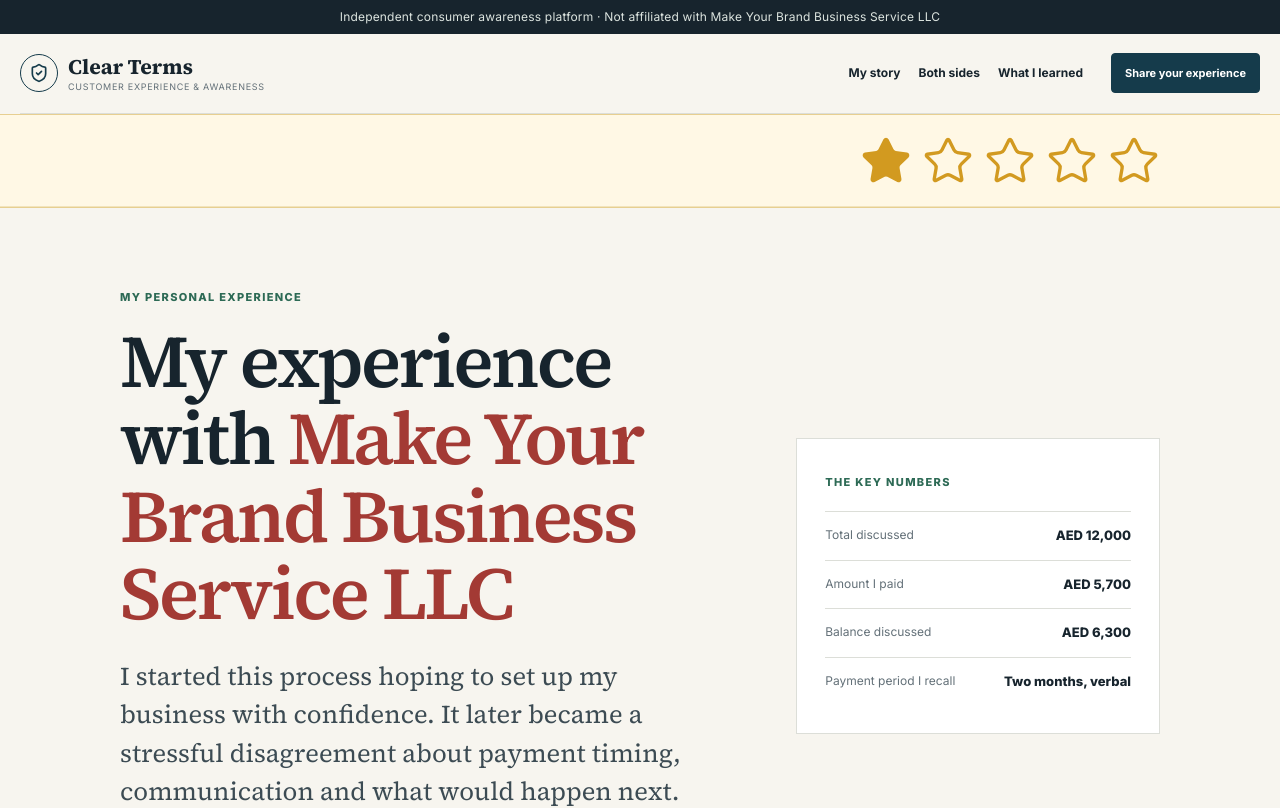
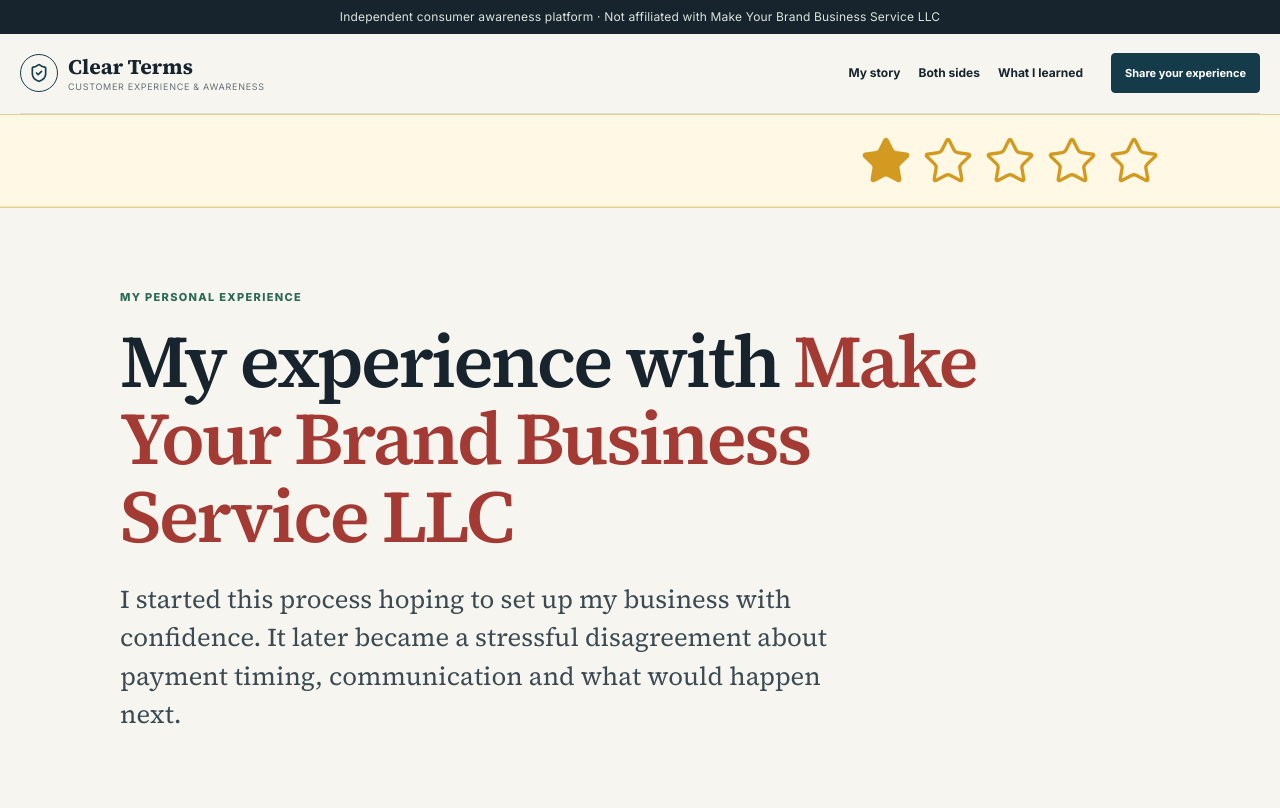
Before and after one commit to thameem89/myb, a Next.js app: page / in a window 1280 px wide. Shown: the top 808 px of the page. Built offline with nearby package versions, Linux system fonts and the light colour scheme; no server answers.

Commit message:
Remove homepage facts card and story button

```diff
--- a/app/page.tsx
+++ b/app/page.tsx
@@ -24,22 +24,12 @@
     </section>
 
     <section className="personal-hero">
-      <div className="one-page-wrap personal-hero-grid">
+      <div className="one-page-wrap">
         <div>
           <span className="eyebrow">My personal experience</span>
           <h1>My experience with <span className="company-name">Make Your Brand Business Service LLC</span></h1>
           <p className="personal-lead">I started this process hoping to set up my business with confidence. It later became a stressful disagreement about payment timing, communication and what would happen next.</p>
-          <a className="button" href="#my-story">Read what happened</a>
         </div>
-        <aside className="simple-facts" aria-label="Key payment details">
-          <span className="eyebrow">The key numbers</span>
-          <dl>
-            <div><dt>Total discussed</dt><dd>AED 12,000</dd></div>
-            <div><dt>Amount I paid</dt><dd>AED 5,700</dd></div>
-            <div><dt>Balance discussed</dt><dd>AED 6,300</dd></div>
-            <div><dt>Payment period I recall</dt><dd>Two months, verbal</dd></div>
-          </dl>
-        </aside>
       </div>
     </section>
 
```
Also changed, not shown: app/globals.css.
